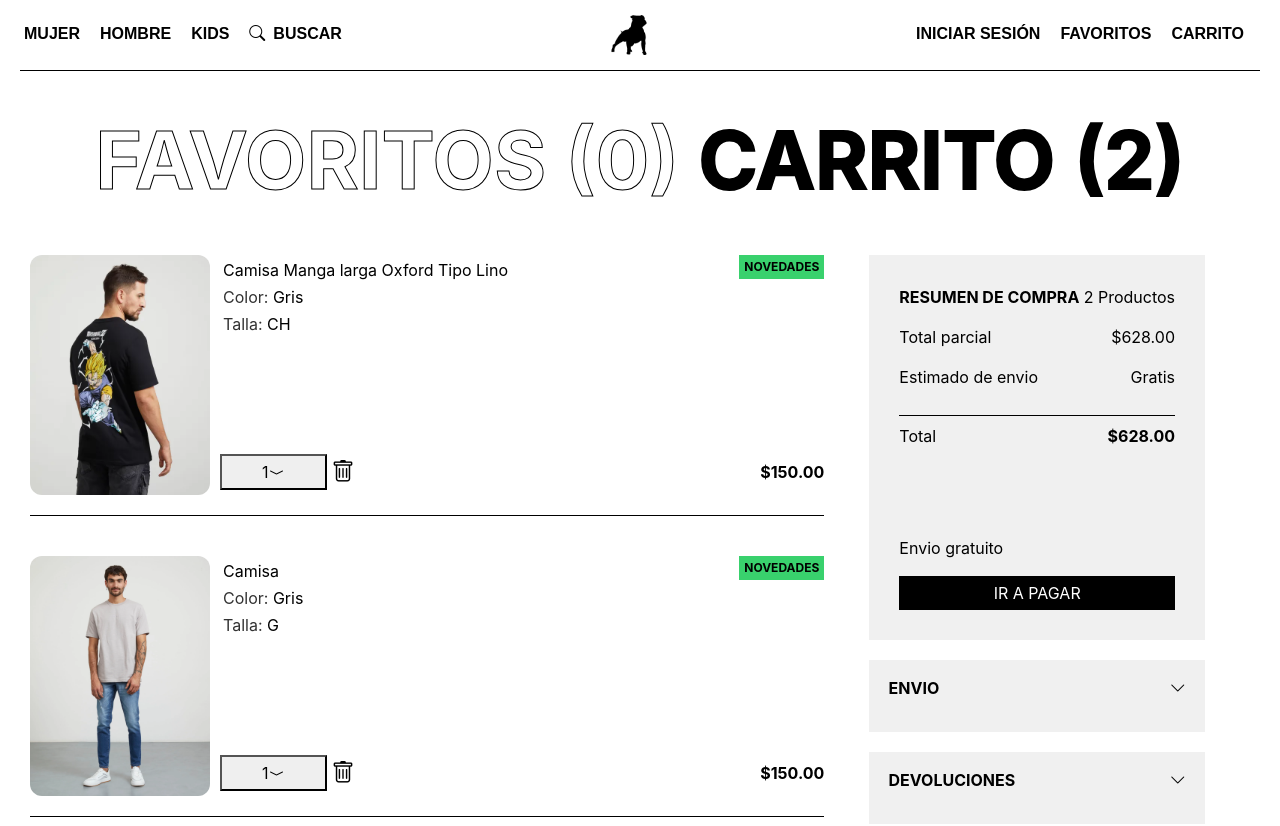
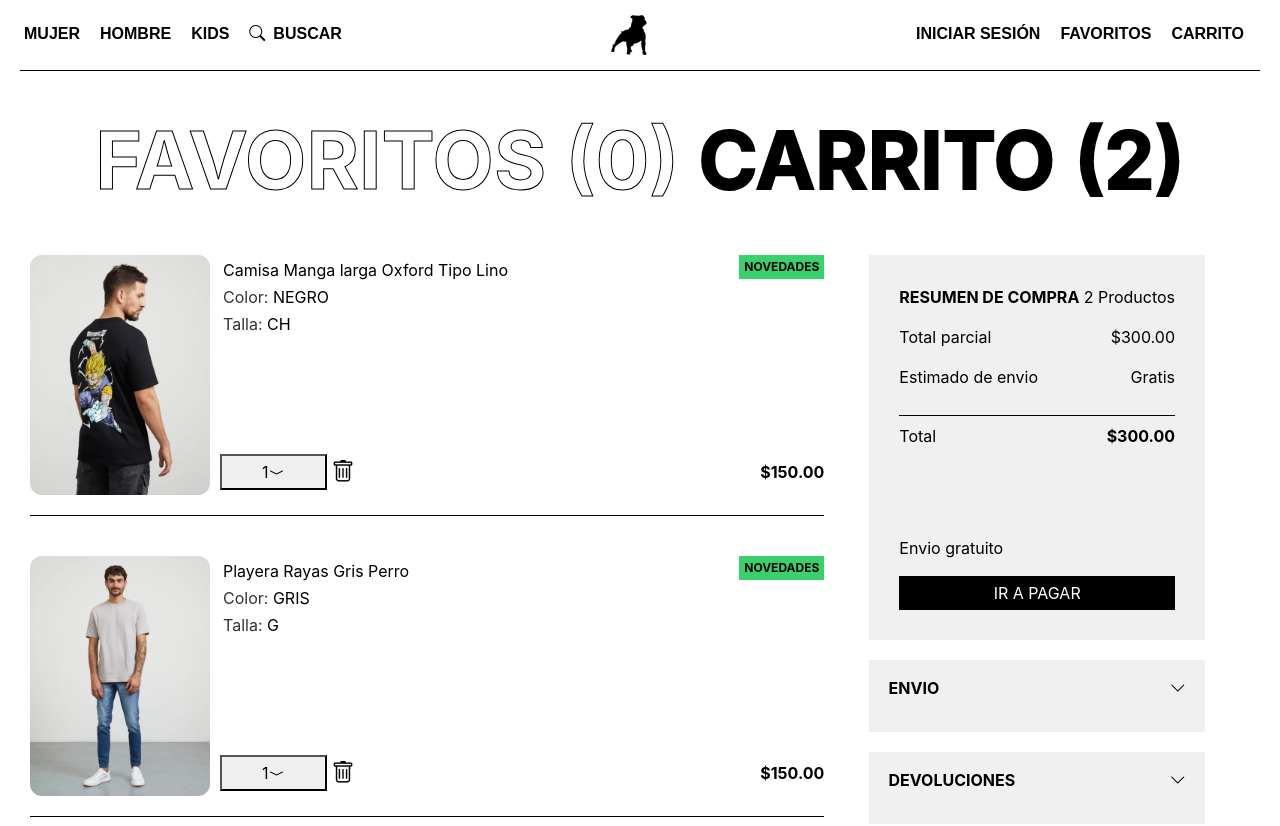
Before and after one commit to oscarvasquez28/Interfaz-Cuidado-con-el-perro, a React (Vite) app in the folder FrontEnd/: page /Carrito in a window 1280 px wide. Shown: the top 826 px of the page. Built offline with nearby package versions, Linux system fonts and the light colour scheme; a web font is replaced by a local one.

Commit message:
Ultimos cambios estéticos

```diff
--- a/FrontEnd/src/Components/PostCheckOut.css
+++ b/FrontEnd/src/Components/PostCheckOut.css
@@ -53,7 +53,8 @@
 }
 
 .pco-Post-img {
- width: 12vh;
+ /* width: 12vh; */
+ width: 15vh;
  height: 95%;
  min-height: 15vh;
  margin-bottom: 20px;
--- a/FrontEnd/src/Components/SelectorDePiezas.css
+++ b/FrontEnd/src/Components/SelectorDePiezas.css
@@ -24,6 +24,10 @@
   cursor: pointer;
 }
 
+.p-dropdown-item{
+  padding: 5px 10px;
+}
+
 
 .p-dropdown-item:hover{
   background-color: black;
--- a/FrontEnd/src/Pages/Carrito.css
+++ b/FrontEnd/src/Pages/Carrito.css
@@ -109,6 +109,11 @@
   width: 100%;
 }
 
+.botonPagar:hover{
+  background: rgb(49, 49, 49);
+}
+
 .Precio-bold{
   font-weight: bolder;
+  cursor: pointer;
 }
--- a/FrontEnd/src/Pages/Carrito.jsx
+++ b/FrontEnd/src/Pages/Carrito.jsx
@@ -1,5 +1,5 @@
 import React from 'react'
-
+import { Link } from 'react-router-dom'
 
 import PlayeraGris from '../Images/Ropa/Hombre/vegeta.jpg';
 import PlayeraGris2 from '../Images/Ropa/Hombre/playera-gris-2.jpg'
@@ -12,10 +12,10 @@ import '../Pages/Carrito.css';
 
 
 function Carrito() {
-  const handleClick = () => {
-    // Abrir una nueva ventana con la URL deseada
-    window.open('/CheckOut', '_blank');
-  };
+  // const handleClick = () => {
+  //   // Abrir una nueva ventana con la URL deseada
+  //   window.open('/CheckOut', '_blank');
+  // };
 
   return (
     <div className='all-container'>
@@ -39,23 +39,23 @@ function Carrito() {
               image={PlayeraGris}
               articulo='Camisa Manga larga Oxford Tipo Lino'
               precio='150'
-              color='Gris'
+              color='NEGRO'
               talla='CH'
             />
 
-            <PostCarrito
-              image={PlayeraGris2}
-              articulo='Camisa'
-              precio='150'
-              color='Gris'
+            {/* <PostCarrito
+              image={'https://app.cuidadoconelperro.com.mx/media/catalog/product/1/_/1_7374.jpg?width=1920&optimize=low&bg-color=255,255,255&fit=bounds'} imagenHover={'https://app.cuidadoconelperro.com.mx/media/catalog/product/2/_/2_7361.jpg?width=1920&optimize=low&bg-color=255,255,255&fit=bounds'}
+              articulo='Mujer-Container-Dashboard-Posts'
+              precio='279'
+              color='BLANCO'
               talla='G'
-            />
+            />  */}
 
             <PostCarrito
               image={PlayeraGris2}
-              articulo='Camisa 2'
-              precio='15805'
-              color='Gris'
+              articulo='Playera Rayas Gris Perro'
+              precio='150'
+              color='GRIS'
               talla='G'
             />
 
@@ -79,7 +79,7 @@ function Carrito() {
 
             <div className='rows-resumen' >
               <p>Total parcial</p>
-              <p>$628.00</p>
+              <p>$300.00</p>
             </div>
 
             <div className='rows-resumen'>
@@ -89,7 +89,7 @@ function Carrito() {
 
             <div className='rows-resumen total'>
               <p>Total</p>
-              <p className='Precio-bold'>$628.00</p>
+              <p className='Precio-bold'>$300.00</p>
             </div>
 
 
@@ -99,11 +99,12 @@ function Carrito() {
               <p>Envio gratuito</p>
 
             </div>
+            <Link to ="/CheckOut"><button className='botonPagar'
+            // onClick={handleClick}
+            >
+             IR A PAGAR
+            </button></Link>
 
-            <button className='botonPagar'
-            onClick={handleClick}>
-             IR A PAGAR
-            </button>
 
           </div>
 
--- a/FrontEnd/src/Pages/CheckOut.jsx
+++ b/FrontEnd/src/Pages/CheckOut.jsx
@@ -164,12 +164,21 @@ function CheckOut() {
               talla='G'
               />
 
+
+              {/* <PostCheckOut
+              image={PlayeraGris2}
+              articulo='Camisa'
+              precio='150'
+              color='Gris'
+              talla='G'
+              /> */}
+
             </div>
 
 
             <div  className='rows-pedido'>
               <p>Subtotal</p>
-              <p>$628.00</p>
+              <p>$300.00</p>
             </div>
 
             <div  className='rows-pedido'>
@@ -182,7 +191,7 @@ function CheckOut() {
                 <p>Total</p>
               </div>
 
-              <p> <b>628.00</b> </p>
+              <p> <b>$300.00</b> </p>
             </div>
 
           </div>
--- a/FrontEnd/src/Pages/Kids.jsx
+++ b/FrontEnd/src/Pages/Kids.jsx
@@ -30,14 +30,14 @@ function Kids() {
               <span><h2 className='Container-Dashboard-Subtitle-h2'>VENDIDOS DE NIÑOS</h2></span>
             </div>
             <div className="Mujer-Container-Dashboard-Posts">
-              <Post imagen={'https://app.cuidadoconelperro.com.mx/media/catalog/product/1/_/1_7415.jpg?width=1920&optimize=low&bg-color=255,255,255&fit=bounds'} imagenHover={'https://app.cuidadoconelperro.com.mx/media/catalog/product/2/_/2_7402.jpg?width=1920&optimize=low&bg-color=255,255,255&fit=bounds'} articulo="Playera Manga Corta Básica Estampado AC/DC"
-              precio={149.00} color="GRIS" />
-              <Post imagen={'https://app.cuidadoconelperro.com.mx/media/catalog/product/2/_/2_6457.jpg?width=1920&optimize=low&bg-color=255,255,255&fit=bounds'} imagenHover={'https://app.cuidadoconelperro.com.mx/media/catalog/product/5/_/5_944.jpg?width=1920&optimize=low&bg-color=255,255,255&fit=bounds'} articulo="Playera Manga Corta Básica Estampado AC/DC"
-              precio={149.00} color="GRIS" />
-              <Post imagen={'https://app.cuidadoconelperro.com.mx/media/catalog/product/1/_/1_6547.jpg?width=1480&optimize=low&bg-color=255,255,255&fit=bounds 1480w, https://app.cuidadoconelperro.com.mx/media/catalog/product/1/_/1_6547.jpg?width=1920&optimize=low&bg-color=255,255,255&fit=bounds'} imagenHover={'https://app.cuidadoconelperro.com.mx/media/catalog/product/2/_/2_6530.jpg?width=1920&optimize=low&bg-color=255,255,255&fit=bounds'}
+              <Post imagen={'https://app.cuidadoconelperro.com.mx/media/catalog/product/1/_/1_6183.jpg?width=1920&optimize=low&bg-color=255,255,255&fit=bounds'} imagenHover={'https://app.cuidadoconelperro.com.mx/media/catalog/product/2/_/2_6168.jpg?width=1920&optimize=low&bg-color=255,255,255&fit=bounds'}
               articulo="Playera Manga Corta Básica Estampado AC/DC" precio={149.00} color="GRIS" />
-              <Post imagen={'https://app.cuidadoconelperro.com.mx/media/catalog/product/1/_/1_7738.jpg?width=1920&optimize=low&bg-color=255,255,255&fit=bounds'} imagenHover={'https://app.cuidadoconelperro.com.mx/media/catalog/product/2/_/2_7721.jpg?width=1920&optimize=low&bg-color=255,255,255&fit=bounds 1920w'} articulo="Playera Manga Corta Básica Estampado AC/DC"
-               precio={149.00} color="GRIS" />
+              <Post imagen={'https://app.cuidadoconelperro.com.mx/media/catalog/product/1/_/1_6167.jpg?width=1920&optimize=low&bg-color=255,255,255&fit=bounds'} imagenHover={'https://app.cuidadoconelperro.com.mx/media/catalog/product/2/_/2_6152.jpg?width=1920&optimize=low&bg-color=255,255,255&fit=bounds'}
+              articulo="Playera Manga Corta Básica Estampado AC/DC"  precio={149.00} color="GRIS" />
+              <Post imagen={'https://app.cuidadoconelperro.com.mx/media/catalog/product/1/_/1_6389.jpg?width=1920&optimize=low&bg-color=255,255,255&fit=bounds'} imagenHover={'https://app.cuidadoconelperro.com.mx/media/catalog/product/2/_/2_6371.jpg?width=1920&optimize=low&bg-color=255,255,255&fit=bounds'}
+              articulo="Playera Manga Corta Básica Estampado AC/DC" precio={149.00} color="GRIS" />
+              <Post imagen={'https://app.cuidadoconelperro.com.mx/media/catalog/product/1/_/1_5557.jpg?width=1920&optimize=low&bg-color=255,255,255&fit=bounds'} imagenHover={'https://app.cuidadoconelperro.com.mx/media/catalog/product/2/_/2_5540.jpg?width=1920&optimize=low&bg-color=255,255,255&fit=bounds'}
+               articulo="Playera Manga Corta Básica Estampado AC/DC" precio={149.00} color="GRIS" />
             </div>
           </div>
           <div className="Mujer-Container-Dashboard-Second">
@@ -64,20 +64,24 @@ function Kids() {
                     precio={149.00} color="GRIS" />
                   </div> */}
                   <div className="ArreglarBootstrap">
-                    <Post imagen={'https://app.cuidadoconelperro.com.mx/media/catalog/product/1/_/1_7426.jpg?width=1920&optimize=low&bg-color=255,255,255&fit=bounds'} imagenHover={'https://app.cuidadoconelperro.com.mx/media/catalog/product/2/_/2_7413.jpg?width=1480&optimize=low&bg-color=255,255,255&fit=bounds 1480w, https://app.cuidadoconelperro.com.mx/media/catalog/product/2/_/2_7413.jpg?width=1920&optimize=low&bg-color=255,255,255&fit=bounds'} articulo="Playera Manga Corta Básica Estampado AC/DC"
-                    precio={149.00} color="GRIS" />
+                    <Post imagen={'https://app.cuidadoconelperro.com.mx/media/catalog/product/1/_/1_6148.jpg?width=1920&optimize=low&bg-color=255,255,255&fit=bounds'} imagenHover={'https://app.cuidadoconelperro.com.mx/media/catalog/product/2/_/2_6133.jpg?width=1920&optimize=low&bg-color=255,255,255&fit=bounds'}
+                    articulo="Playera Estampado"
+                    precio={99.00} color="AZULES" />
                   </div>
                   <div className="ArreglarBootstrap">
-                    <Post imagen={'https://app.cuidadoconelperro.com.mx/media/catalog/product/1/_/1_6139.jpg?width=1920&optimize=low&bg-color=255,255,255&fit=bounds'} imagenHover={'https://app.cuidadoconelperro.com.mx/media/catalog/product/2/_/2_6124.jpg?width=1920&optimize=low&bg-color=255,255,255&fit=bounds'} articulo="Playera Manga Corta Básica Estampado AC/DC"
-                    precio={149.00} color="GRIS" />
+                    <Post imagen={'https://app.cuidadoconelperro.com.mx/media/catalog/product/1/_/1_6761.jpg?width=1920&optimize=low&bg-color=255,255,255&fit=bounds'} imagenHover={'https://app.cuidadoconelperro.com.mx/media/catalog/product/2/_/2_6746.jpg?width=1920&optimize=low&bg-color=255,255,255&fit=bounds'}
+                    articulo="Playera con Capucha Estampado Garfied"
+                    precio={129.00} color="MULTICOLOR" />
                   </div>
                   <div className="ArreglarBootstrap">
-                    <Post imagen={'https://app.cuidadoconelperro.com.mx/media/catalog/product/1/_/1_6139.jpg?width=1920&optimize=low&bg-color=255,255,255&fit=bounds'} imagenHover={'https://app.cuidadoconelperro.com.mx/media/catalog/product/2/_/2_6124.jpg?width=1920&optimize=low&bg-color=255,255,255&fit=bounds'} articulo="Playera Manga Corta Básica Estampado AC/DC"
-                    precio={149.00} color="GRIS" />
+                    <Post imagen={'https://app.cuidadoconelperro.com.mx/media/catalog/product/1/_/1_6747.jpg?width=1920&optimize=low&bg-color=255,255,255&fit=bounds'} imagenHover={'https://app.cuidadoconelperro.com.mx/media/catalog/product/2/_/2_6730.jpg?width=1920&optimize=low&bg-color=255,255,255&fit=bounds'}
+                    articulo="Playera Manga Corta Estampado Foil"
+                    precio={89.00} color="NEGROS" />
                   </div>
                   <div className="ArreglarBootstrap">
-                    <Post imagen={'https://app.cuidadoconelperro.com.mx/media/catalog/product/1/_/1_6139.jpg?width=1920&optimize=low&bg-color=255,255,255&fit=bounds'} imagenHover={'https://app.cuidadoconelperro.com.mx/media/catalog/product/2/_/2_6124.jpg?width=1920&optimize=low&bg-color=255,255,255&fit=bounds'} articulo="Playera Manga Corta Básica Estampado AC/DC"
-                    precio={149.00} color="GRIS" />
+                    <Post imagen={'https://app.cuidadoconelperro.com.mx/media/catalog/product/1/_/1_6753.jpg?width=1920&optimize=low&bg-color=255,255,255&fit=bounds'} imagenHover={'https://app.cuidadoconelperro.com.mx/media/catalog/product/2/_/2_6736.jpg?width=1920&optimize=low&bg-color=255,255,255&fit=bounds'}
+                    articulo="Pantalóm Flare Full Print"
+                    precio={129.00} color="ESTAMPADO" />
                   </div>
                 </div>
               </div>
```
